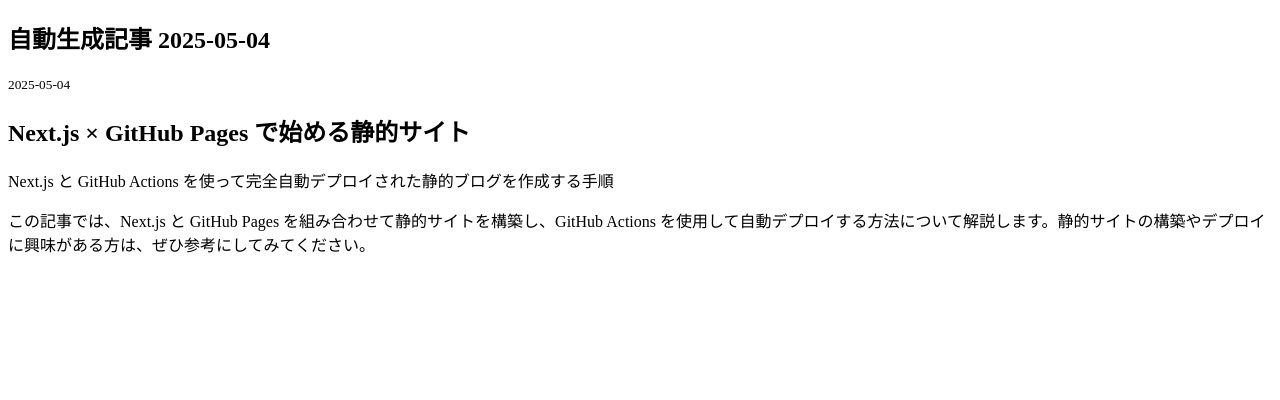
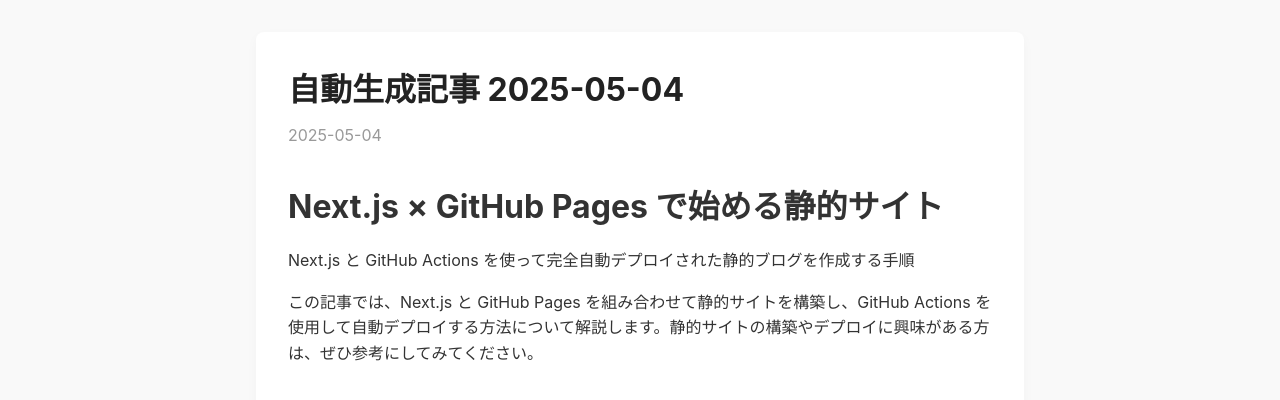
Before and after one commit to momonga0714/nextjs-blog, a Next.js app: page /posts/2025-05-04-auto in a window 1280 px wide. Shown: the top 400 px of the page. Built offline with nearby package versions, Linux system fonts and the light colour scheme.

Commit message:
fix: style

```diff
--- /dev/null
+++ b/pages/_app.tsx
@@ -0,0 +1,6 @@
+import '../styles/globals.css'
+import type { AppProps } from 'next/app'
+
+export default function App({ Component, pageProps }: AppProps) {
+  return <Component {...pageProps} />
+}
--- a/pages/posts/[slug].tsx
+++ b/pages/posts/[slug].tsx
@@ -1,10 +1,11 @@
+// pages/posts/[slug].tsx
 import fs from 'fs';
 import path from 'path';
 import matter from 'gray-matter';
 import { serialize } from 'next-mdx-remote/serialize';
 import { MDXRemote, MDXRemoteSerializeResult } from 'next-mdx-remote';
 import remarkGfm from 'remark-gfm';
-import { GetStaticPaths, GetStaticProps, GetStaticPropsResult } from 'next';
+import { GetStaticPaths, GetStaticProps } from 'next';
 import Head from 'next/head';
 
 interface FrontMatter {
@@ -22,7 +23,6 @@
   const postsDir = path.join(process.cwd(), 'posts');
   const filenames = fs.readdirSync(postsDir);
   const paths = filenames.map((name) => ({
-    // .md または .mdx 拡張子を正しく削除
     params: { slug: name.replace(/\.mdx?$/, '') },
   }));
   return { paths, fallback: false };
@@ -31,10 +31,7 @@
 export const getStaticProps: GetStaticProps<PostPageProps> = async ({
   params,
 }) => {
-  if (!params?.slug || Array.isArray(params.slug)) {
-    return { notFound: true };
-  }
-  const slug = params.slug as string;
+  const slug = params!.slug as string;
   const fullPath = path.join(process.cwd(), 'posts', `${slug}.md`);
   const fileContents = fs.readFileSync(fullPath, 'utf8');
   const { data, content } = matter(fileContents);
@@ -47,23 +44,25 @@
       source: mdxSource,
       frontMatter: data as FrontMatter,
     },
-  } as GetStaticPropsResult<PostPageProps>;
+  };
 };
 
 export default function PostPage({ source, frontMatter }: PostPageProps) {
   return (
     <>
       <Head>
-        <title>{frontMatter.title}</title>
+        <title>{frontMatter.title} | マイブログ</title>
         <meta name="description" content={frontMatter.description} />
       </Head>
-      <article className="prose mx-auto py-8">
-        <h1>{frontMatter.title}</h1>
-        <p>
-          <small>{frontMatter.date}</small>
-        </p>
-        <MDXRemote {...source} />
-      </article>
+      <main className="container">
+        <article className="post-article">
+          <h1 className="post-title">{frontMatter.title}</h1>
+          <p className="post-date">{frontMatter.date}</p>
+          <div className="post-content">
+            <MDXRemote {...source} />
+          </div>
+        </article>
+      </main>
     </>
   );
 }
--- a/src/pages/_app.tsx
+++ /dev/null
@@ -1,6 +0,0 @@
-import "@/styles/globals.css";
-import type { AppProps } from "next/app";
-
-export default function App({ Component, pageProps }: AppProps) {
-  return <Component {...pageProps} />;
-}
--- /dev/null
+++ b/styles/globals.css
@@ -0,0 +1,105 @@
+/* リセット & ベース */
+*,
+*::before,
+*::after {
+  box-sizing: border-box;
+  margin: 0;
+  padding: 0;
+}
+html {
+  font-size: 16px;
+  scroll-behavior: smooth;
+}
+body {
+  font-family: -apple-system, BlinkMacSystemFont, 'Helvetica Neue', Arial,
+    sans-serif;
+  line-height: 1.6;
+  background-color: #f9f9f9;
+  color: #333;
+}
+
+/* コンテナ */
+.container {
+  max-width: 800px;
+  margin: 0 auto;
+  padding: 2rem 1rem;
+}
+
+/* ヘッダー */
+header {
+  text-align: center;
+  margin-bottom: 2rem;
+}
+header h1 {
+  font-size: 2.5rem;
+  color: #222;
+}
+header p {
+  color: #666;
+  margin-top: 0.5rem;
+}
+
+/* 記事一覧 */
+.post-list {
+  list-style: none;
+}
+.post-list li {
+  background: #fff;
+  border: 1px solid #e2e2e2;
+  border-radius: 8px;
+  margin-bottom: 1.5rem;
+  padding: 1rem;
+  transition: box-shadow 0.2s;
+}
+.post-list li:hover {
+  box-shadow: 0 4px 12px rgba(0, 0, 0, 0.05);
+}
+.post-list a {
+  text-decoration: none;
+  color: #0070f3;
+  font-size: 1.25rem;
+  font-weight: bold;
+}
+.post-list a:hover {
+  text-decoration: underline;
+}
+.post-list .date {
+  display: block;
+  color: #999;
+  margin-top: 0.5rem;
+  font-size: 0.9rem;
+}
+
+/* 記事ページ */
+article {
+  background: #fff;
+  padding: 2rem;
+  border-radius: 8px;
+  box-shadow: 0 4px 12px rgba(0, 0, 0, 0.03);
+}
+article h1 {
+  margin-bottom: 1rem;
+  font-size: 2rem;
+}
+article p {
+  margin-bottom: 1rem;
+}
+/* 記事ページ */
+.post-article {
+  background: #fff;
+  padding: 2rem;
+  border-radius: 8px;
+  box-shadow: 0 4px 12px rgba(0, 0, 0, 0.03);
+}
+.post-title {
+  margin-bottom: 0.5rem;
+  font-size: 2rem;
+  color: #222;
+}
+.post-date {
+  color: #999;
+  margin-bottom: 2rem;
+}
+.post-content :where(p, h2, h3, ul, ol, blockquote, pre) {
+  margin-bottom: 1rem;
+}
```
Also changed, not shown: pages/index.tsx (added, +61 -0 lines), src/pages/_document.tsx (deleted, +0 -13 lines), src/pages/api/hello.ts (deleted, +0 -13 lines), src/pages/index.tsx (deleted, +0 -117 lines).
